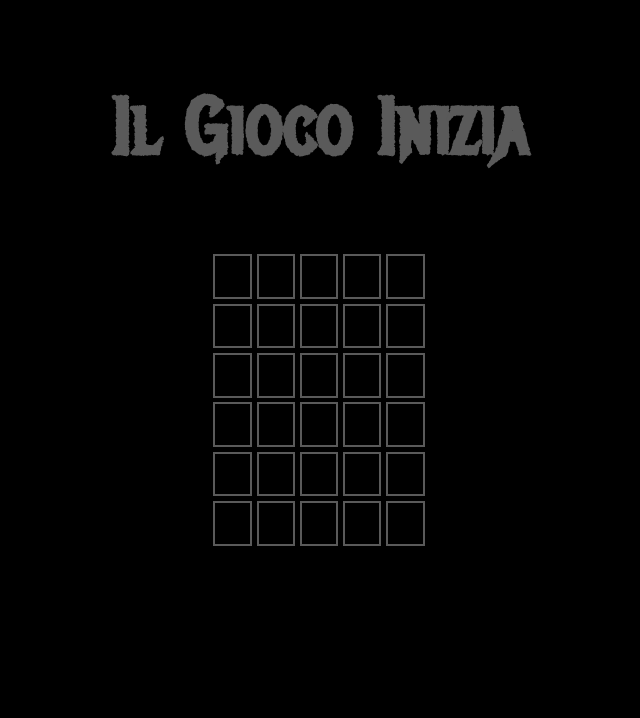
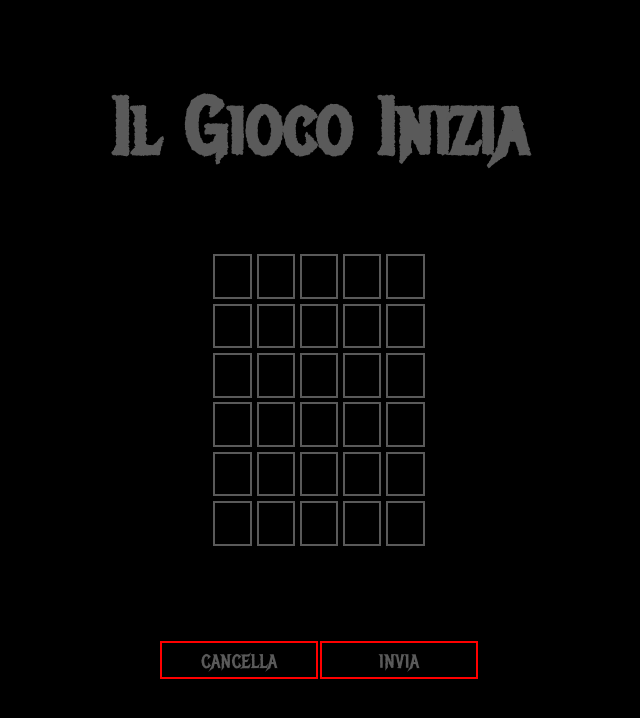
Before and after one commit to lorprofe/progetto30_06_2022, a React (Create React App) app in the folder giochino_bello/: page / in a window 1280 px wide. Shown: the top 718 px of the page, without its empty margins (321-961 px from the left). Built offline with nearby package versions, Linux system fonts and the light colour scheme.

Commit message:
cambiamento 01_07_15:45

```diff
--- a/giochino_bello/src/App.css
+++ b/giochino_bello/src/App.css
@@ -9,6 +9,7 @@
     top: 50%;
     left: 50%;
     transform: translate(-50%, -50%);
+    z-index: -100;
 }
 body{
     background-color: black;
@@ -60,9 +61,48 @@ h1:hover{
     font-size: 3vh;
     line-height: 5vh;
     text-align: justify;
+    margin-left: 1vh;
+}
+
+.lettere_container div p input{
+    display: block;
+    width: 100%;
+    height: 100%;
+    margin: 0;
+    font-size: 3vh;
+    line-height: 5vh;
+    text-align: justify;
     letter-spacing: 3.5vh;
     margin-left: 1vh;
     margin-right: 1vh;
     text-transform: uppercase;
+    background: rgba(0,0,0,0);
+    border: 0px;
+    color: rgb(90, 90, 90);
+}
 
+.buttons{
+    position: absolute;
+    top: 80%;
+    display: grid;
+    grid-template-columns: 1fr 1fr;
+    left: 50%;
+    transform: translateX(-50%);
+    width: 40vh;
+    height: 5vh;
 }
+
+.buttons button{
+    background-color: rgba(0,0,0,0);
+    border: 2px solid red;
+    margin: 0.1vh;
+    color: rgb(90, 90, 90);
+    font-family: 'Metal Mania', cursive;
+    font-size: 3vh;
+    cursor: pointer;
+}
+
+button:hover{
+    color:  white;
+    transition: 1.5s;
+}
--- a/giochino_bello/src/App.js
+++ b/giochino_bello/src/App.js
@@ -2,16 +2,17 @@ import logo from './logo.svg';
 import './App.css';
 
 function App() {
+
   return (
     <div className="App">
       <h1>Il Gioco Inizia</h1>
       <div className="lettere_container">
-        <div><p></p></div>
-        <div><p></p></div>
-        <div><p></p></div>
-        <div><p></p></div>
-        <div><p></p></div>
-        <div><p></p></div>
+        <div><p><input type="text" maxLength="5" id="in1"/></p></div>
+        <div><p><input type="text" maxLength="5" id="in2"/></p></div>
+        <div><p><input type="text" maxLength="5" id="in3"/></p></div>
+        <div><p><input type="text" maxLength="5" id="in4"/></p></div>
+        <div><p><input type="text" maxLength="5" id="in5"/></p></div>
+        <div><p><input type="text" maxLength="5" id="in6"/></p></div>
       </div>
       <div className="gioco_container">
         <div></div>
@@ -45,6 +46,10 @@ function App() {
         <div></div>
         <div></div>
       </div>
+      <div className="buttons">
+        <button>cancella</button>
+        <button>invia</button>
+      </div>
     </div>
   );
 }
```
Also changed, not shown: 1 other file (tests, documents, lock files or other folders).
